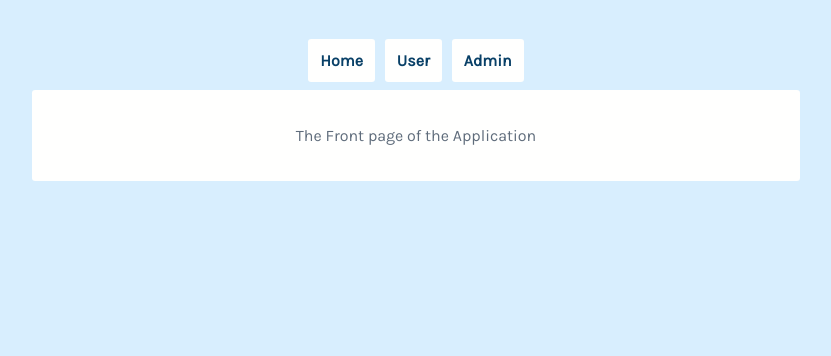
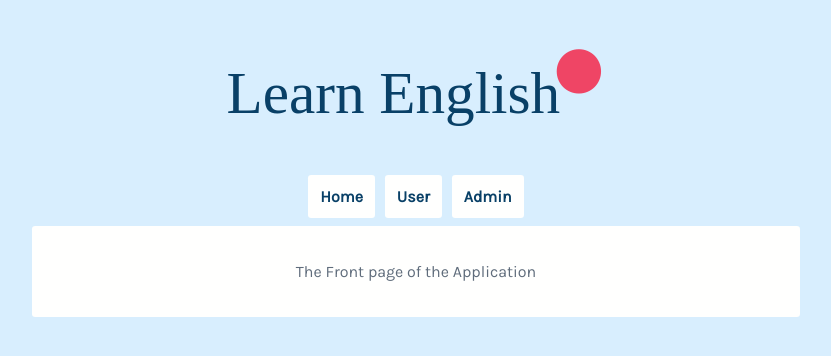
Before and after one commit to mirjamielisabet/fullstack-project-work, a React (Create React App) app in the folder frontend/: page / in a window 1280 px wide. Shown: the top 356 px of the page, without its empty margins (224-1055 px from the left). Built offline with nearby package versions, Linux system fonts and the light colour scheme; no server answers; a web font is replaced by a local one.

Commit message:
Modify App.js: add the Header component

```diff
--- a/frontend/src/App.js
+++ b/frontend/src/App.js
@@ -4,6 +4,7 @@ import { MainComponent } from "./components/MainComponent";
 import { UserComponent } from "./components/UserComponent";
 import { AdminComponent } from "./components/AdminComponent";
 import { NavigationBar } from "./components/NavigationComponent";
+import { Header } from "./components/HeaderComponent";
 import React from "react";
 const axios = require("axios");
 
@@ -70,6 +71,7 @@ class App extends React.Component {
     console.log(this.state.data);
     return (
       <BrowserRouter>
+        <Header />
         <NavigationBar />
         <Routes>
           <Route path="/" element={<MainComponent />} />
```
